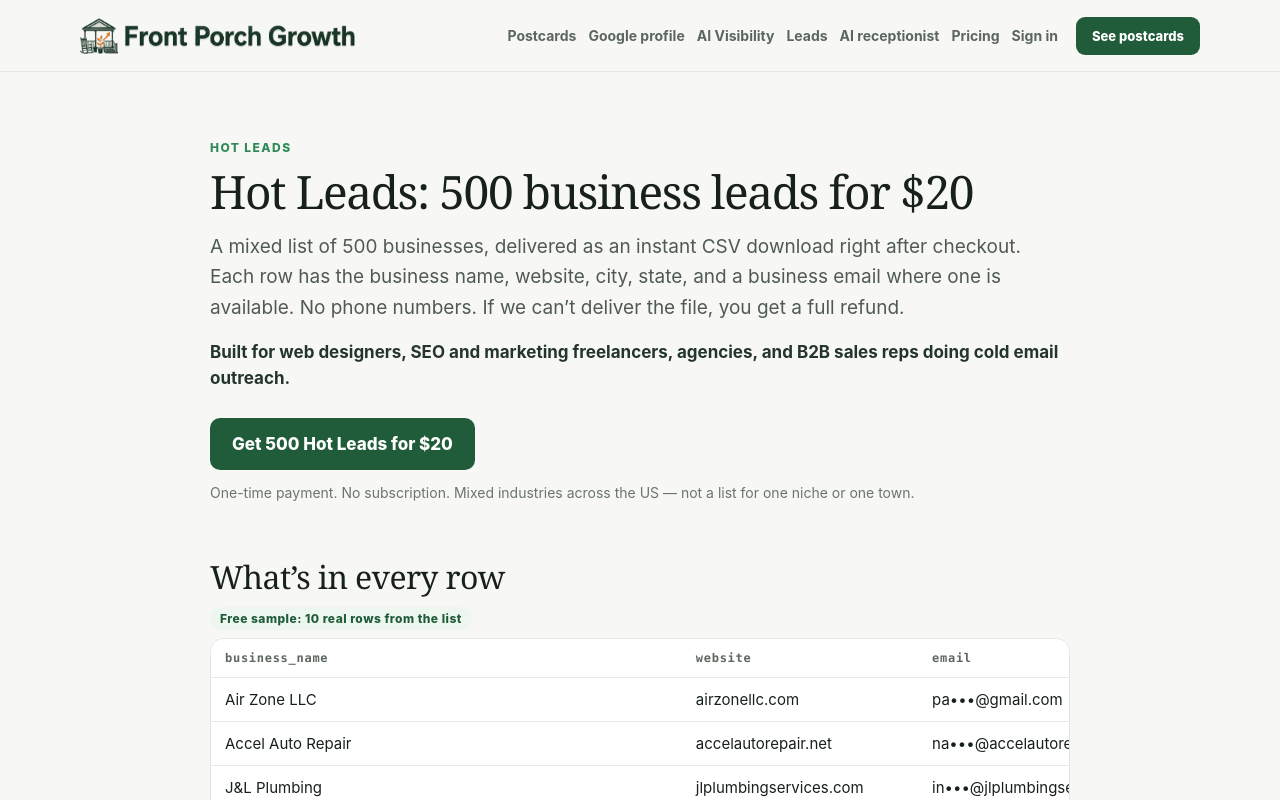
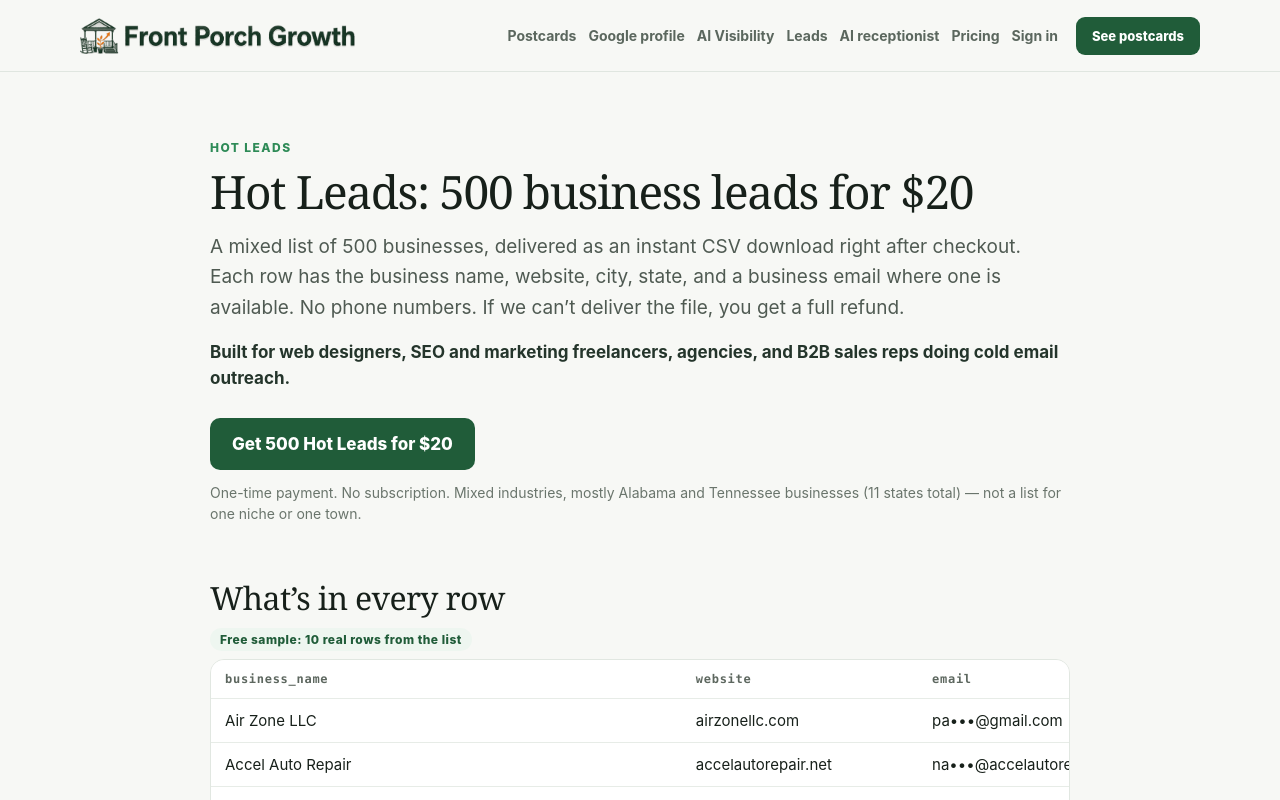
Before and after one commit to DealPatrol/AI-Business-Workforce, a Next.js app: page /leads/hot in a window 1280 px wide. Shown: the top 800 px of the page. Built offline with nearby package versions, Linux system fonts and the light colour scheme; no server answers.

Commit message:
Tell the truth about where the Hot Leads list is from.
The $20 list is mixed industries, but most rows are Alabama and Tennessee businesses, with 11 states in total. The landing page no longer says "across the US."

```diff
--- a/app/leads/hot/page.tsx
+++ b/app/leads/hot/page.tsx
@@ -108,7 +108,7 @@ export default function HotLeadsPage() {
           <BuyButton />
         </div>
         <p className={styles.fine}>
-          One-time payment. No subscription. Mixed industries across the US — not a list for one niche or one town.
+          One-time payment. No subscription. Mixed industries, mostly Alabama and Tennessee businesses (11 states total) — not a list for one niche or one town.
         </p>
       </section>
 
```
